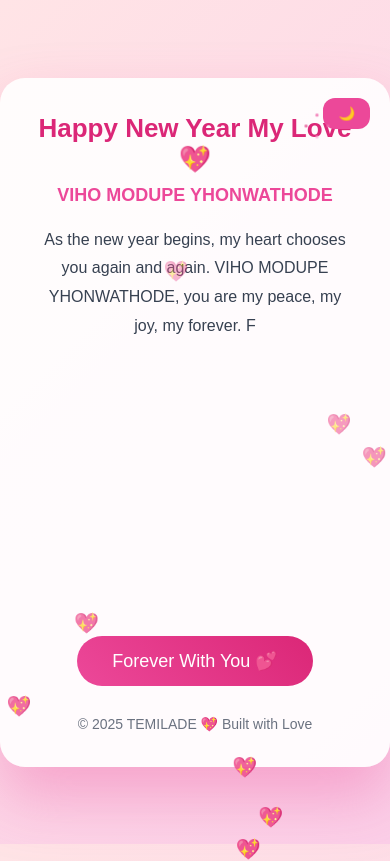
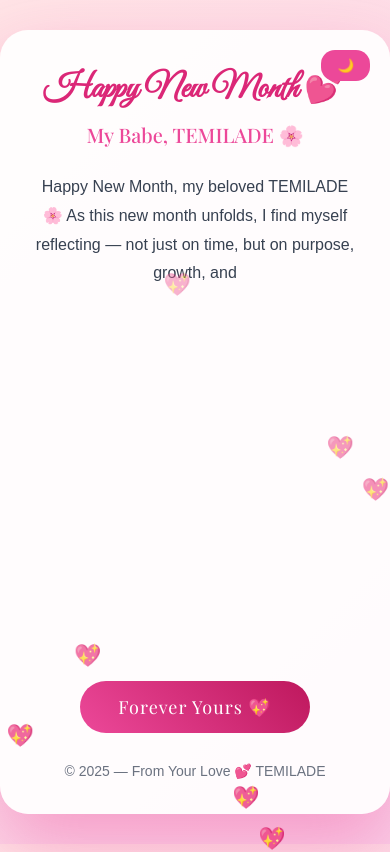
Before and after one commit to DosuFE/mumu-site, a plain HTML site: page index.html in a window 390 px wide. Drawn offline with nearby package versions, Linux system fonts and the light colour scheme.

Commit message:
Feb wish

```diff
--- a/index.css
+++ b/index.css
@@ -1,4 +1,3 @@
-
 /* ===== RESET ===== */
 * {
     margin: 0;
@@ -8,6 +7,7 @@
 }
 
 body {
+    font-family: "Playfair Display", serif;
     min-height: 100vh;
     display: flex;
     justify-content: center;
@@ -18,28 +18,28 @@ body {
 }
 
 body.dark {
-    background: linear-gradient(135deg, #1f172a, #3b0764);
+    background: linear-gradient(135deg, #2a0a1f, #4a044e);
 }
 
 /* ===== CARD ===== */
 .container {
-    background: rgba(255, 255, 255, 0.9);
-    max-width: 750px;
+    background: rgba(255, 255, 255, 0.92);
+    max-width: 760px;
     width: 100%;
     padding: 35px;
-    border-radius: 25px;
+    border-radius: 28px;
     text-align: center;
     position: relative;
-    box-shadow: 0 30px 60px rgba(236, 72, 153, 0.35);
-    animation: fadeIn 1.5s ease;
+    box-shadow: 0 30px 70px rgba(236, 72, 153, 0.4);
+    animation: fadeIn 1.4s ease;
 }
 
 body.dark .container {
-    background: rgba(15, 23, 42, 0.9);
+    background: rgba(30, 5, 30, 0.95);
 }
 
 @keyframes fadeIn {
-    from { opacity: 0; transform: translateY(30px); }
+    from { opacity: 0; transform: translateY(35px); }
     to { opacity: 1; transform: translateY(0); }
 }
 
@@ -49,87 +49,102 @@ body.dark .container {
     top: 20px;
     right: 20px;
     border: none;
-    padding: 8px 15px;
-    border-radius: 12px;
-    cursor: pointer;
+    padding: 8px 16px;
+    border-radius: 14px;
     background: #ec4899;
     color: #fff;
+    cursor: pointer;
 }
 
-/* ===== HEADER ===== */
+/* ===== HEADERS ===== */
 h1 {
-    font-size: 34px;
+    font-family: "Great Vibes", cursive;
+    font-size: 46px;
     color: #db2777;
     margin-bottom: 10px;
 }
 
+
 h2 {
-    font-size: 22px;
+    font-family: "Playfair Display", serif;
+    font-size: 24px;
+    font-weight: 500;
     color: #ec4899;
-    margin-bottom: 20px;
+    margin-bottom: 25px;
 }
+
 
 body.dark h1,
 body.dark h2 {
     color: #f9a8d4;
 }
 
-/* ===== TYPING MESSAGE ===== */
+/* ===== MESSAGE ===== */
 .message {
-    font-size: 18px;
+    font-size: 19px;
     color: #374151;
     margin-bottom: 25px;
-    line-height: 1.8;
-    min-height: 120px;
+    line-height: 2;
+    min-height: 140px;
+    font-weight: 400;
 }
 
+
 body.dark .message {
-    color: #e5e7eb;
+    color: #fbcfe8;
 }
 
-/* ===== IMAGE SLIDER ===== */
+/* ===== SLIDER ===== */
 .slider {
     width: 100%;
-    height: 280px;
-    border-radius: 20px;
+    height: 300px;
+    border-radius: 22px;
     overflow: hidden;
     margin: 25px 0;
 }
 
 .slides {
     display: flex;
-    width: 300%;
-    animation: slide 12s infinite;
+    width: 400%;
+    animation: slide 16s infinite;
 }
 
 .slides img {
     width: 100%;
-    height: 280px;
+    height: 300px;
     object-fit: cover;
 }
 
+.btn {
+    font-family: "Playfair Display", serif;
+    letter-spacing: 1px;
+    font-size: 18px;
+}
+
+
 @keyframes slide {
     0% { transform: translateX(0); }
-    33% { transform: translateX(-100%); }
-    66% { transform: translateX(-200%); }
+    25% { transform: translateX(-100%); }
+    50% { transform: translateX(-200%); }
+    75% { transform: translateX(-300%); }
     100% { transform: translateX(0); }
 }
 
 /* ===== BUTTON ===== */
 .btn {
+    margin-top: 18px;
     display: inline-block;
-    margin-top: 20px;
-    padding: 14px 35px;
-    background: linear-gradient(45deg, #ec4899, #db2777);
-    color: white;
-    border-radius: 30px;
+    padding: 14px 38px;
+    background: linear-gradient(45deg, #ec4899, #be185d);
+    color: #fff;
+    border-radius: 40px;
     font-size: 18px;
     cursor: pointer;
     transition: 0.4s;
 }
 
 .btn:hover {
-    transform: scale(1.1);
+    transform: scale(1.12);
 }
 
 /* ===== FOOTER ===== */
@@ -140,21 +155,23 @@ footer {
 }
 
 body.dark footer {
-    color: #cbd5f5;
+    color: #f9a8d4;
 }
 
-/* ===== FLOATING HEARTS ===== */
+/* ===== HEARTS ===== */
 .heart {
     position: absolute;
     bottom: -20px;
-    font-size: 20px;
+    font-size: 22px;
     color: #ec4899;
     animation: floatUp 6s infinite ease-in;
 }
 
 @keyframes floatUp {
-    from { transform: translateY(0); opacity: 1; }
-    to { transform: translateY(-120vh); opacity: 0; }
+    to {
+        transform: translateY(-120vh);
+        opacity: 0;
+    }
 }
 
 /* ===== FIREWORKS ===== */
@@ -162,26 +179,33 @@ body.dark footer {
     position: absolute;
     width: 6px;
     height: 6px;
-    background: transparent;
     border-radius: 50%;
     box-shadow:
         0 0 #ec4899,
-        20px 0 #f472b6,
-        -20px 0 #db2777,
-        0 20px #f9a8d4,
-        0 -20px #ec4899;
+        18px 0 #f472b6,
+        -18px 0 #be185d,
+        0 18px #f9a8d4,
+        0 -18px #ec4899;
     animation: explode 1s ease-out forwards;
 }
 
 @keyframes explode {
     from { transform: scale(0); opacity: 1; }
-    to { transform: scale(1.5); opacity: 0; }
+    to { transform: scale(1.6); opacity: 0; }
 }
 
 /* ===== RESPONSIVE ===== */
 @media (max-width: 600px) {
-    h1 { font-size: 26px; }
-    h2 { font-size: 18px; }
-    .message { font-size: 16px; }
-    .slider { height: 220px; }
+    h1 {
+        font-size: 34px;
+    }
+
+    h2 {
+        font-size: 20px;
+    }
+
+    .message {
+        font-size: 16px;
+        line-height: 1.8;
+    }
 }
--- a/index.html
+++ b/index.html
@@ -3,22 +3,25 @@
 <head>
 <meta charset="UTF-8" />
 <meta name="viewport" content="width=device-width, initial-scale=1.0" />
-<title>Happy New Year My Love 💖</title>
+<title>Happy New Month My Love 💖</title>
 <link rel="stylesheet" href="index.css">
+<link href="https://fonts.googleapis.com/css2?family=Great+Vibes&family=Playfair+Display:wght@400;500;600&display=swap" rel="stylesheet">
 </head>
 
 <body>
 
-<!-- 🎵 AUTOPLAY MUSIC -->
-<audio autoplay loop>
-    <source src="/images/temi_1.jpeg3" type="audio/mpeg">
+<!-- 🎵 NIGERIAN LOVE INSTRUMENTAL -->
+<!-- 🎵 BACKGROUND LOVE SONG -->
+<audio id="bgMusic" loop>
+    <source src="/images/Kizz-Daniel-4-Days.mp3" type="audio/mpeg">
 </audio>
+
 
 <div class="container">
     <button class="toggle-btn" onclick="toggleDark()">🌙</button>
 
-    <h1>Happy New Year My Love 💖</h1>
-    <h2>VIHO MODUPE YHONWATHODE</h2>
+    <h1>Happy New Month 💕</h1>
+    <h2>My Babe, TEMILADE 🌸</h2>
 
     <!-- TYPING TEXT -->
     <p class="message" id="typingText"></p>
@@ -33,56 +36,33 @@
         </div>
     </div>
 
-    <div class="btn">Forever With You 💕</div>
+    <div class="btn">Forever Yours 💖</div>
 
     <footer>
-        © 2025 TEMILADE 💖 Built with Love
+        © 2025 — From Your Love 💕 TEMILADE
     </footer>
 </div>
 
+<script src="./index.js"></script>
+
 <script>
-function toggleDark() {
-    document.body.classList.toggle("dark");
-}
+    window.addEventListener("click", () => {
+        const music = document.getElementById("bgMusic");
+        music.volume = 0;
+        music.play();
 
-/* ❤️ Floating Hearts */
-setInterval(() => {
-    const heart = document.createElement("div");
-    heart.className = "heart";
-    heart.innerHTML = "💖";
-    heart.style.left = Math.random() * 100 + "vw";
-    heart.style.animationDuration = 4 + Math.random() * 3 + "s";
-    document.body.appendChild(heart);
-    setTimeout(() => heart.remove(), 7000);
-}, 600);
+        let vol = 0;
+        const fade = setInterval(() => {
+            if (vol < 0.6) {
+                vol += 0.05;
+                music.volume = vol;
+            } else {
+                clearInterval(fade);
+            }
+    }, 200);
+    }, { once: true });
+</script>
 
-/* ⌨️ Typing Effect */
-const text = `As the new year begins, my heart chooses you again and again.
-VIHO MODUPE YHONWATHODE, you are my peace, my joy, my forever.
-From TEMILADE — I love you endlessly 💕✨`;
-
-let index = 0;
-const typingText = document.getElementById("typingText");
-
-function typeEffect() {
-    if (index < text.length) {
-        typingText.innerHTML += text.charAt(index);
-        index++;
-        setTimeout(typeEffect, 40);
-    }
-}
-typeEffect();
-
-/* 🎆 Fireworks */
-setInterval(() => {
-    const firework = document.createElement("div");
-    firework.className = "firework";
-    firework.style.left = Math.random() * 100 + "vw";
-    firework.style.top = Math.random() * 50 + "vh";
-    document.body.appendChild(firework);
-    setTimeout(() => firework.remove(), 1000);
-}, 1200);
-</script>
 
 </body>
 </html>
--- /dev/null
+++ b/index.js
@@ -0,0 +1,59 @@
+function toggleDark() {
+    document.body.classList.toggle("dark");
+}
+
+/* 🎵 Enable music after interaction */
+document.addEventListener("click", () => {
+    document.getElementById("bgMusic").play();
+}, { once: true });
+
+/* ❤️ Floating Hearts */
+setInterval(() => {
+    const heart = document.createElement("div");
+    heart.className = "heart";
+    heart.innerHTML = "💖";
+    heart.style.left = Math.random() * 100 + "vw";
+    heart.style.animationDuration = 4 + Math.random() * 3 + "s";
+    document.body.appendChild(heart);
+    setTimeout(() => heart.remove(), 7000);
+}, 650);
+
+/* ⌨️ Typing Effect (Romantic + Academic Tone) */
+const text = `
+Happy New Month, my beloved TEMILADE 🌸
+
+As this new month unfolds, I find myself reflecting —
+not just on time, but on purpose, growth, and love.
+In every theory of happiness, you remain my constant variable.
+In every equation of life, you are my sweetest solution.
+
+May this month reward your kindness,
+elevate your dreams, and surround you with peace.
+May your smile remain my favorite research topic,
+and your heart my safest home.
+
+I choose you — intentionally, intellectually, and endlessly.
+From your lover, your friend, your forever 💕
+`;
+
+let index = 0;
+const typingText = document.getElementById("typingText");
+
+function typeEffect() {
+    if (index < text.length) {
+        typingText.innerHTML += text.charAt(index);
+        index++;
+        setTimeout(typeEffect, 35);
+    }
+}
+typeEffect();
+
+/* 🎆 Fireworks */
+setInterval(() => {
+    const firework = document.createElement("div");
+    firework.className = "firework";
+    firework.style.left = Math.random() * 100 + "vw";
+    firework.style.top = Math.random() * 50 + "vh";
+    document.body.appendChild(firework);
+    setTimeout(() => firework.remove(), 1000);
+}, 1300);
```
Also changed, not shown: 1 other file.
